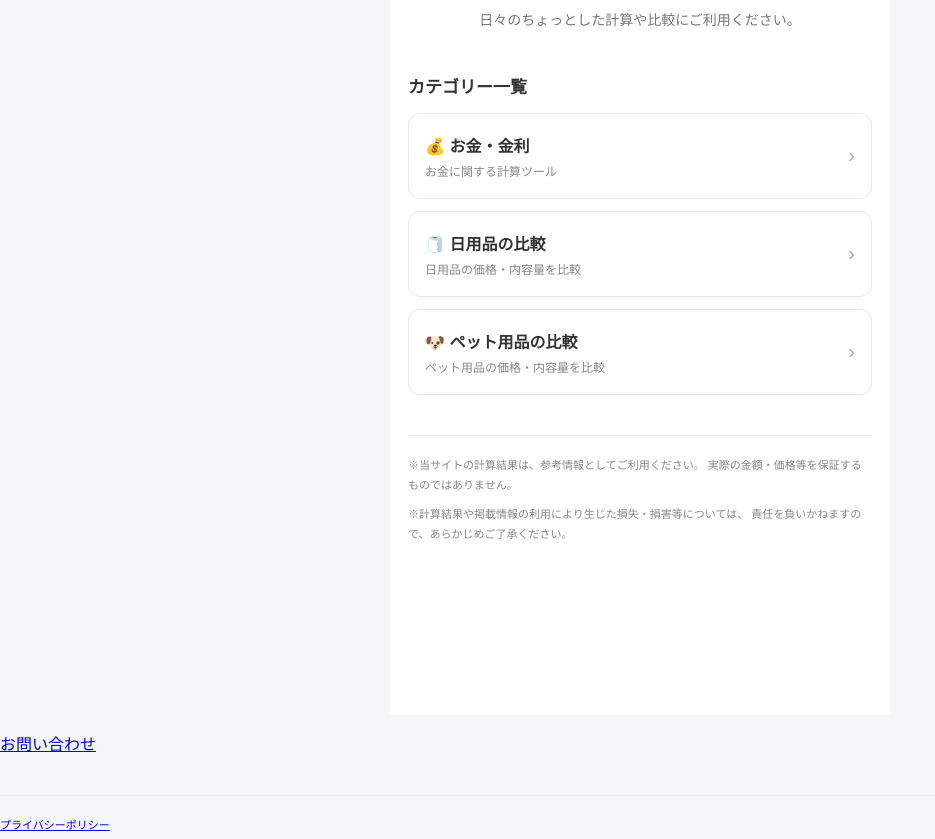
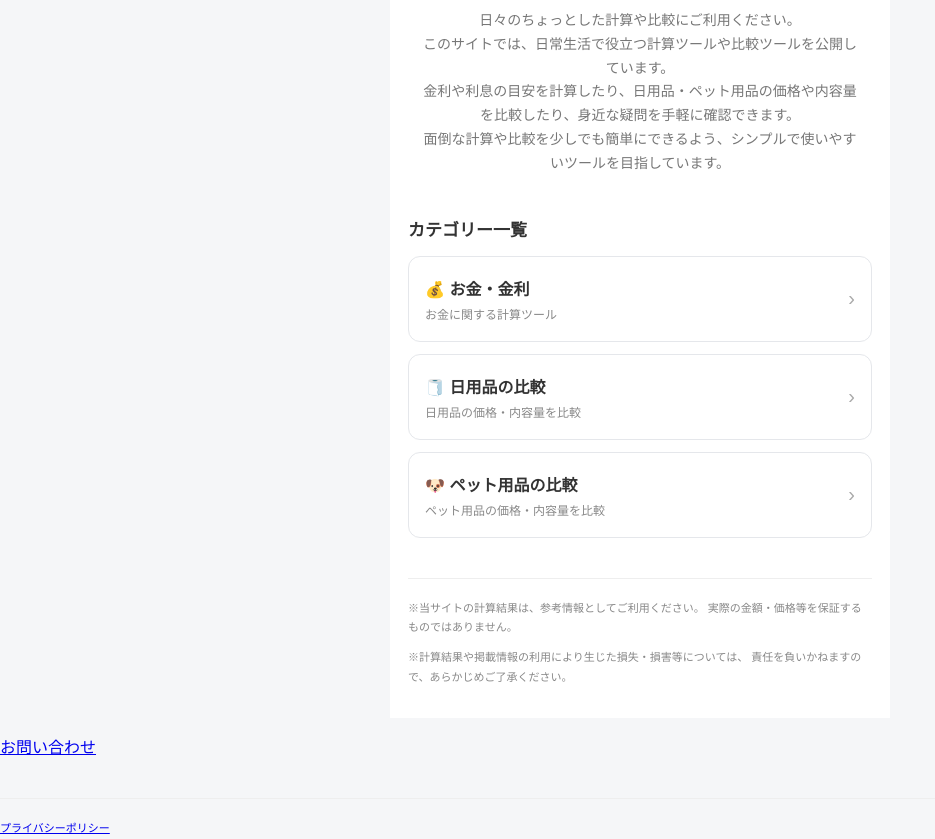
Before and after one commit to kirokugirl-lang/matome1-7.inde.html, a plain HTML site: page index.html in a window 1280 px wide. Shown: the part 85-924 px from the top of the page, without its empty margins (0-935 px from the left). Drawn offline with Linux system fonts and the light colour scheme.

Commit message:
Update index.html

```diff
--- a/index.html
+++ b/index.html
@@ -176,7 +176,9 @@ footer p {
 
   <header>
     <h1>暮らしの計算・比較ツール</h1>
-    <p>日々のちょっとした計算や比較にご利用ください。</p>
+    <p>日々のちょっとした計算や比較にご利用ください。<p>このサイトでは、日常生活で役立つ計算ツールや比較ツールを公開しています。</p>
+<p>金利や利息の目安を計算したり、日用品・ペット用品の価格や内容量を比較したり、身近な疑問を手軽に確認できます。</p>
+<p>面倒な計算や比較を少しでも簡単にできるよう、シンプルで使いやすいツールを目指しています。</p></p>
   </header>
 
   <!-- カテゴリー一覧 -->
```
